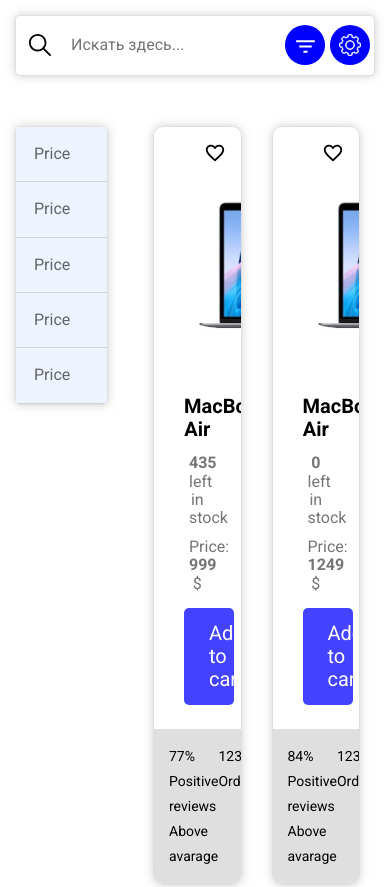
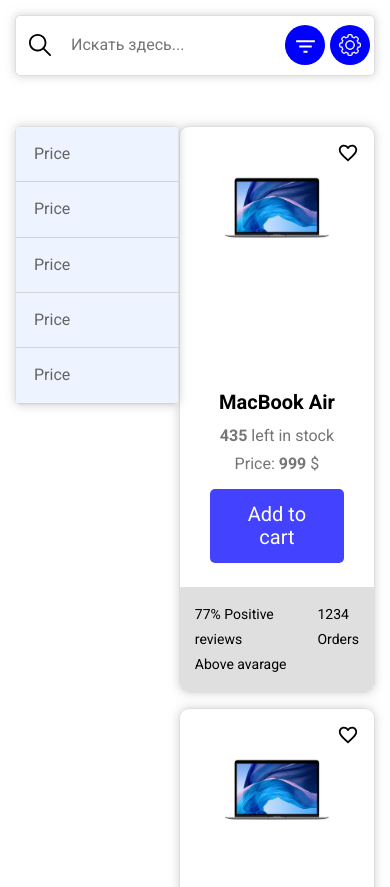
Before and after one commit to arturdrozdov/mac-outlet-shop, a plain HTML site: page index.html in a window 390 px wide. Shown: the part 460-1347 px from the top of the page. Drawn offline with nearby package versions, Linux system fonts and the light colour scheme.

Commit message:
correct css

```diff
--- a/css/style.css
+++ b/css/style.css
@@ -191,6 +191,9 @@ body {
 }
 
 .topCard__inner {
+
+     max-width: 100%;
+
     margin: 0 auto;
     display: flex;
     flex-direction: column;
@@ -199,11 +202,21 @@ body {
     text-align: center;
 }
 
+.topCard-image {
+    overflow: hidden;
+    /* padding: 15px; */
+    max-width: 250px;
+    height: 250px;
+}
+
 .item-image {
     padding: 15px;
     width: 100%;
+    /* height: 220px; */
     object-fit: scale-down;
 }
+
+
 
 .product-name {
     font-size: 20px;
@@ -264,21 +277,15 @@ body {
     width: 22px;
 }
 
-.topCard-image {
-    overflow: hidden;
-    /* padding: 15px; */
-    width: 250px;
-    height: 25add0px;
-}
 
-
-.topCard__inner{
-    max-width: 100%;
-}
 
 @media (max-width: 850px) {
     .card{
-        width: calc((100% / 2) - 30px);
+        max-width: 100%;
+    }
+
+    .main__section-filter{
+        width: 55%;
     }
 
     .prod__cards {
```
